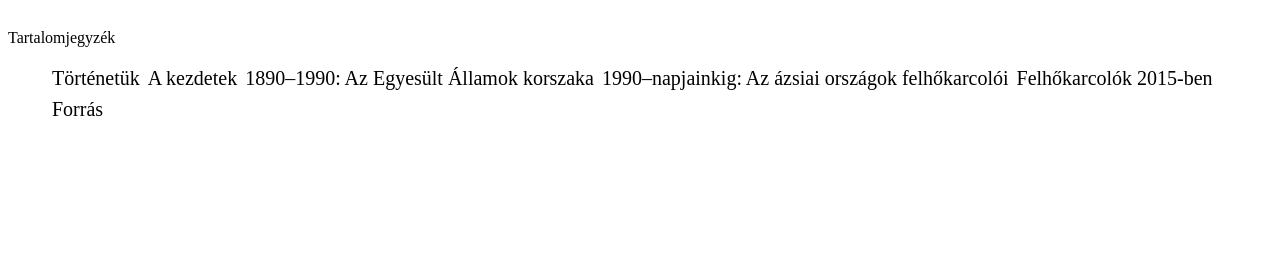
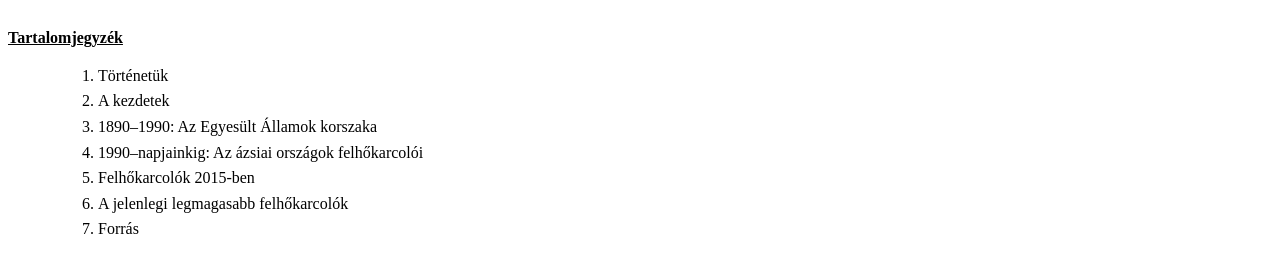
Before and after one commit to Lorinc43145/Webprog, a plain HTML site: page 24 Feladat/felsorolas.html in a window 1280 px wide. Shown: the part 130-402 px from the top of the page. Drawn offline with Linux system fonts and the light colour scheme.

Commit message:
finished

```diff
--- a/24 Feladat/felsorolas.html
+++ b/24 Feladat/felsorolas.html
@@ -6,7 +6,7 @@
     <link rel="stylesheet" href="main.css" />
     <title>Felsorolás</title>
   </head>
-  <body style="background-color: white;">
+  <body style="background-color: white">
     <h1>FELHŐKARCOLÓK</h1>
     <div class="menu">
       <ul>
@@ -17,14 +17,17 @@
         <li><a href="felsorolas.html">felsorolás</a></li>
       </ul>
     </div>
-    <p>Tartalomjegyzék</p>
-    <ol style="border-right: none;" type="1">
-      <li style="border-right: none;">Történetük</li>
-      <li style="border-right: none;">A kezdetek</li>
-      <li style="border-right: none;">1890–1990: Az Egyesült Államok korszaka</li>
-      <li style="border-right: none;">1990–napjainkig: Az ázsiai országok felhőkarcolói</li>
-      <li style="border-right: none;">Felhőkarcolók 2015-ben</li>
-      <li style="border-right: none;">Forrás</li>
-  </ol>
+    <p style="font-weight: bolder; text-decoration: underline">
+      Tartalomjegyzék
+    </p>
+    <ol type="1">
+      <li>Történetük</li>
+      <li>A kezdetek</li>
+      <li>1890–1990: Az Egyesült Államok korszaka</li>
+      <li>1990–napjainkig: Az ázsiai országok felhőkarcolói</li>
+      <li>Felhőkarcolók 2015-ben</li>
+      <li>A jelenlegi legmagasabb felhőkarcolók</li>
+      <li>Forrás</li>
+    </ol>
   </body>
 </html>
--- a/24 Feladat/main.css
+++ b/24 Feladat/main.css
@@ -1,5 +1,5 @@
 body{
-    background-color: rgb(38, 38, 187);
+    background-color: rgb(33, 33, 224);
 }
 h1{
     text-align: center;
@@ -13,7 +13,7 @@ h1{
     margin-right: auto;
     justify-content: center;
 }
-li{
+.menu li{
     float: left;
     border-right: solid 1px black;
     list-style: none;
@@ -82,3 +82,8 @@ table.grid td{
   height: 250px;
   object-fit: cover;
 }
+ol {
+  margin-left: 50px;
+  color: black;
+  line-height: 1.6;
+}
```
Also changed, not shown: 24 Feladat/kepek.html (+1 -1 lines), 24 Feladat/szoveg.txt (deleted), 1 other file.
